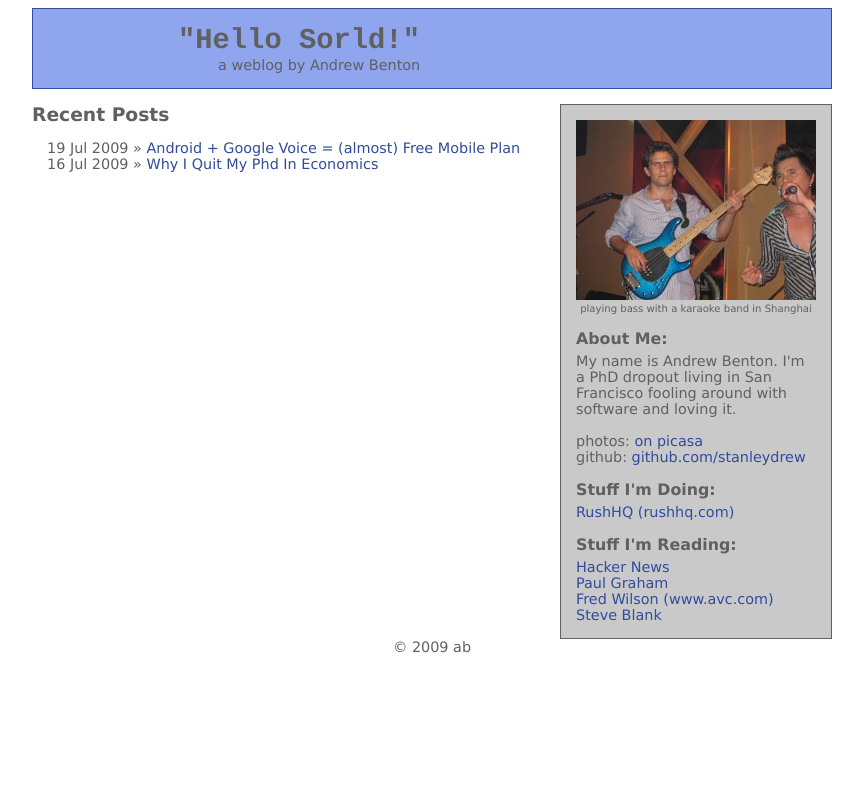
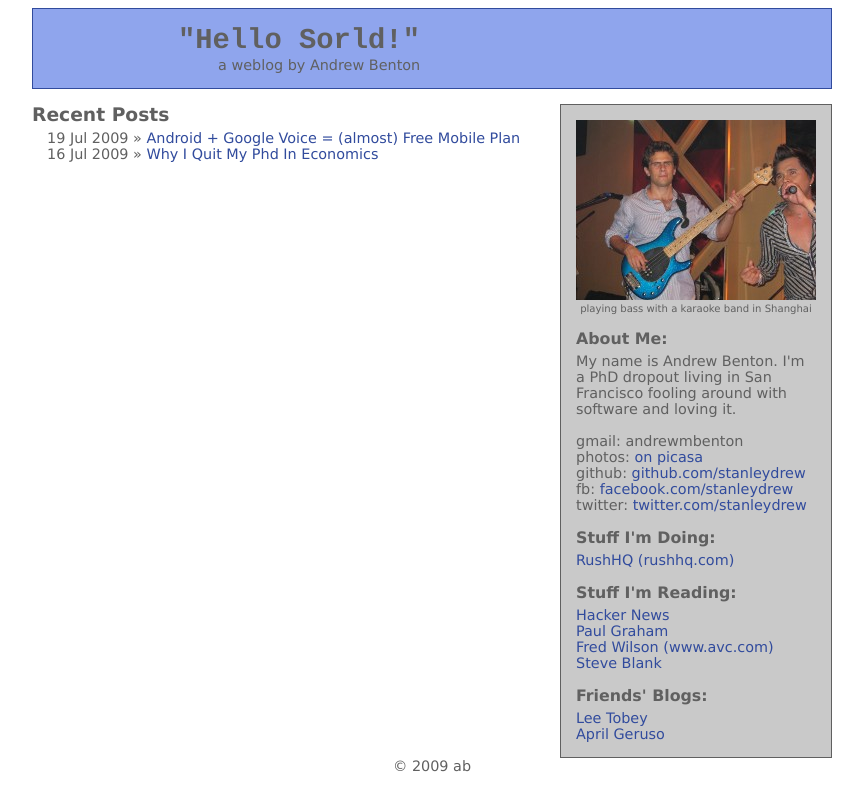
Before and after one commit to scholarist/scholarist.github.com, a Jekyll site: the page built from index.html, in a window 1280 px wide. Shown: the top 811 px of the page, without its empty margins (208-1071 px from the left). Built offline with Jekyll 4.4.1, drawn with Linux system fonts in a browser that asks for light colours.

Commit message:
updated the sidebar again

```diff
--- a/_layouts/default.html
+++ b/_layouts/default.html
@@ -25,9 +25,15 @@
           My name is Andrew Benton. I'm a PhD dropout living in San Francisco fooling around with software and loving it.
           <br/>
           <br/>
+          gmail: andrewmbenton
+          <br/>
           photos: <a href="http://picasaweb.google.com/andrewmbenton" target="_blank">on picasa</a>
           <br/>
           github: <a href="http://github.com/stanleydrew" target="_blank">github.com/stanleydrew</a>
+          <br/>
+          fb: <a href="http://www.facebook.com/stanleydrew" target="_blank">facebook.com/stanleydrew</a>
+          <br/>
+          twitter: <a href="http://twitter.com/stanleydrew" target="_blank">twitter.com/stanleydrew</a>
         </div>
         <div class="blurb">
           <h2 class="blurb-heading">Stuff I'm Doing:</h2>
@@ -43,6 +49,12 @@
           <br/>
           <a href="http://steveblank.com" target="_blank">Steve Blank</a>
         </div>
+        <div class="blurb">
+          <h2 class="blurb-heading">Friends' Blogs:</h2>
+          <a href="http://www.leetobey.com" target="_blank">Lee Tobey</a>
+          <br/>
+          <a href="http://shinyfork.wordpress.com" target="_blank">April Geruso</a>
+        </div>
 
       </div>
 
--- a/css/hellosorld.css
+++ b/css/hellosorld.css
@@ -54,6 +54,7 @@ body {
 .content-heading {
   font-size: 1.3em;
   margin: 0;
+  padding: 0 0 5px 0;
 }
 #post-date {
   margin: 0 0 0 15px;
@@ -76,5 +77,5 @@ ul {
 list-style-type: none;
 list-style-image: none;
 list-style-position: inside;
-margin: 15px 0 0 -25px;
+margin: 0 0 0 -25px;
 }
```
Also changed, not shown: 4 other files.
